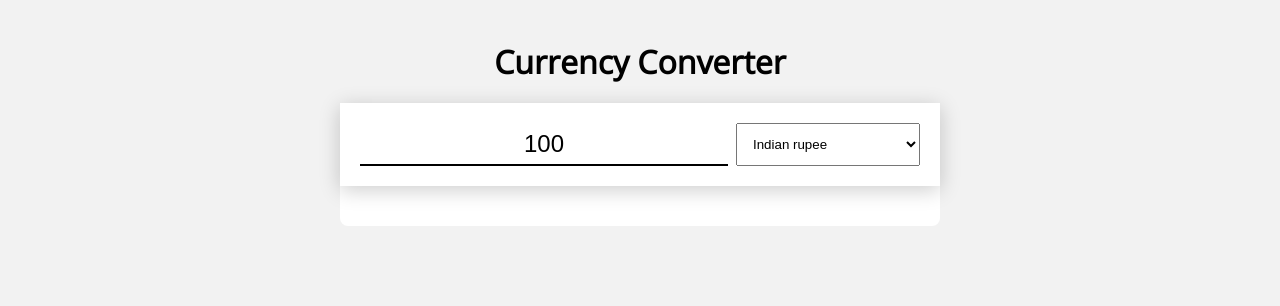
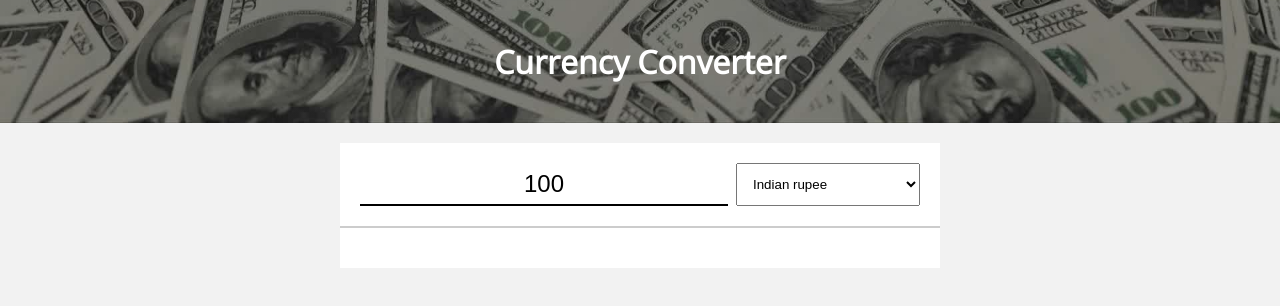
Before and after one commit to jaydeepkhatri/Currency-Converter, a plain HTML site: page index.html in a window 1280 px wide. Drawn offline with nearby package versions, Linux system fonts and the light colour scheme; no server answers.

Commit message:
Added Header image

```diff
--- a/style.css
+++ b/style.css
@@ -10,16 +10,21 @@ body {
     background: #f2f2f2;
 }
 .title {
-	margin-top: 40px;
+	/* margin-top: 40px; */
 	text-align: center;
 	font-size: 32px;
+	padding: 40px 0;
+	color: #FFF;
+	background-image: linear-gradient(rgba(0,0,0,0.5), rgba(0,0,0,0.5)), url("./lrKU8Nu.jpg");
+	background-size: cover;
+	background-position-y: bottom;
 }
 .container {
     margin-top: 20px;
 	background: #fff;
 	max-width: 600px;
 	margin: 20px auto;
-    border-radius: 8px;
+
 }
 .currency {
 	display: flex;
@@ -27,7 +32,8 @@ body {
 	top: 0;
 	background: #fff;
 	padding: 20px;
-	box-shadow: 0 4px 20px rgba(0,0,0,0.2);
+	border-bottom: 2px solid rgba(0,0,0,0.2);
+	/* box-shadow: 0 4px 20px rgba(0,0,0,0.2); */
 }
 .currency .currencyvalue {
 	flex: 1;
```
Also changed, not shown: lrKU8Nu.jpg (added).
